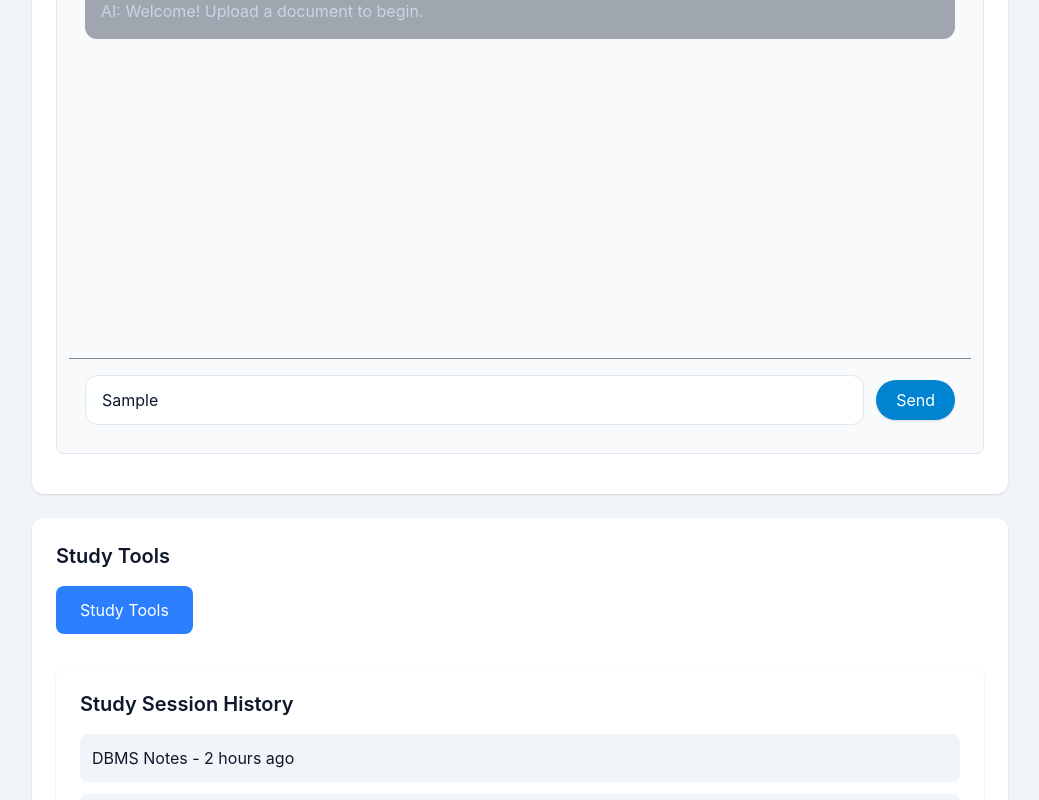
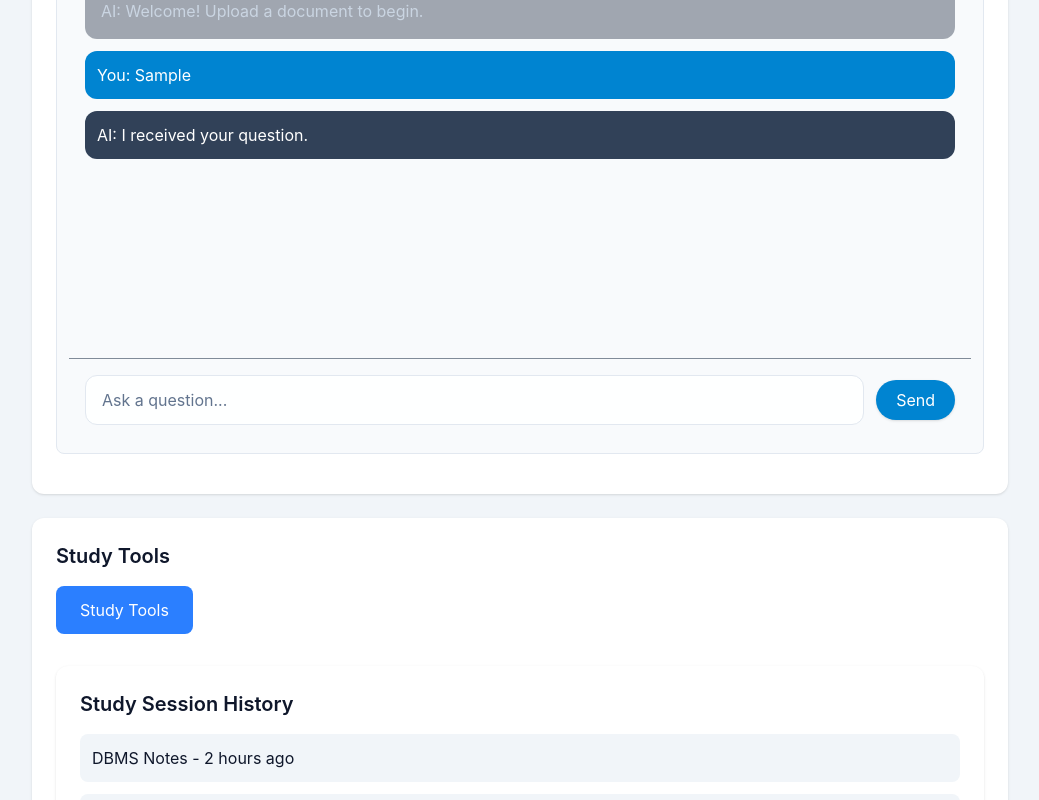
Before and after one commit to ARUN-PS00/ai-study-assistant, a React (Vite) app: page / in a window 1280 px wide. Both pictures are taken after typing "Sample" into the empty fields and a click on the button "Send". Shown: the part 793-1593 px from the top of the page, without its empty margins (120-1159 px from the left). Built offline with nearby package versions, Linux system fonts and the light colour scheme.

Commit message:
Implemented dynamic chat assistant responses

```diff
--- a/src/components/ChatBox.jsx
+++ b/src/components/ChatBox.jsx
@@ -1,4 +1,7 @@
+import { useState } from "react";
 function ChatBox({ theme, setQuestionCount }) {
+  const [message, setMessage] = useState("");
+const [messages, setMessages] = useState([]);
   const containerClass =
     theme === "dark"
       ? "bg-slate-900 text-slate-100 p-6 rounded-xl shadow"
@@ -27,6 +30,19 @@ function ChatBox({ theme, setQuestionCount }) {
   <div className="rounded-xl bg-slate-800/40 p-4 text-slate-300">
     AI: Welcome! Upload a document to begin.
   </div>
+
+  {messages.map((msg, index) => (
+  <div
+    key={index}
+    className={`rounded-xl p-3 text-white ${
+      msg.startsWith("AI:")
+        ? "bg-slate-700"
+        : "bg-sky-600"
+    }`}
+  >
+    {msg}
+  </div>
+))}
 </div>
 
         <div className="border-t border-slate-700/60 p-4">
@@ -34,10 +50,38 @@ function ChatBox({ theme, setQuestionCount }) {
             <input
   type="text"
   placeholder="Ask a question..."
+  value={message}
+  onChange={(e) => setMessage(e.target.value)}
   className={inputClass}
 />
+
+
+
            <button
   onClick={() => {
+    if (!message.trim()) return;
+
+  let aiReply = "AI: I received your question.";
+
+if (message.toLowerCase().includes("dbms")) {
+  aiReply =
+    "AI: DBMS stands for Database Management System.";
+}
+if (message.toLowerCase().includes("sql")) {
+  aiReply =
+    "AI: SQL stands for Structured Query Language.";
+}
+if (message.toLowerCase().includes("react")) {
+  aiReply =
+    "AI: React is a JavaScript library for building user interfaces.";
+}
+setMessages([
+  ...messages,
+  `You: ${message}`,
+  aiReply,
+]);
+    setMessage("");
+
     setQuestionCount((count) => count + 1);
   }}
   className="rounded-full bg-sky-600 px-5 py-2 text-white shadow-sm transition hover:bg-sky-700"
```
Lines whose indentation alone changed are shown as unchanged.
